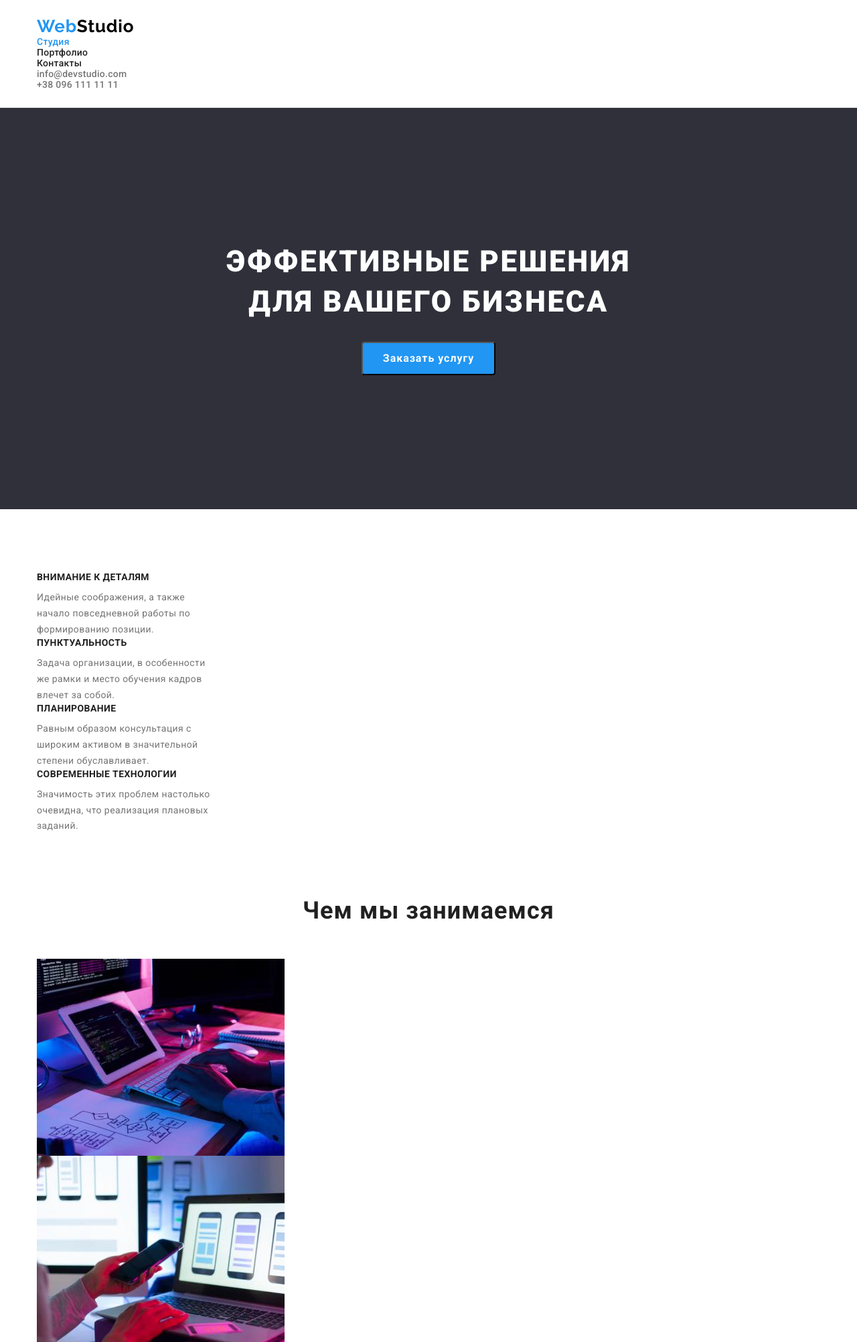
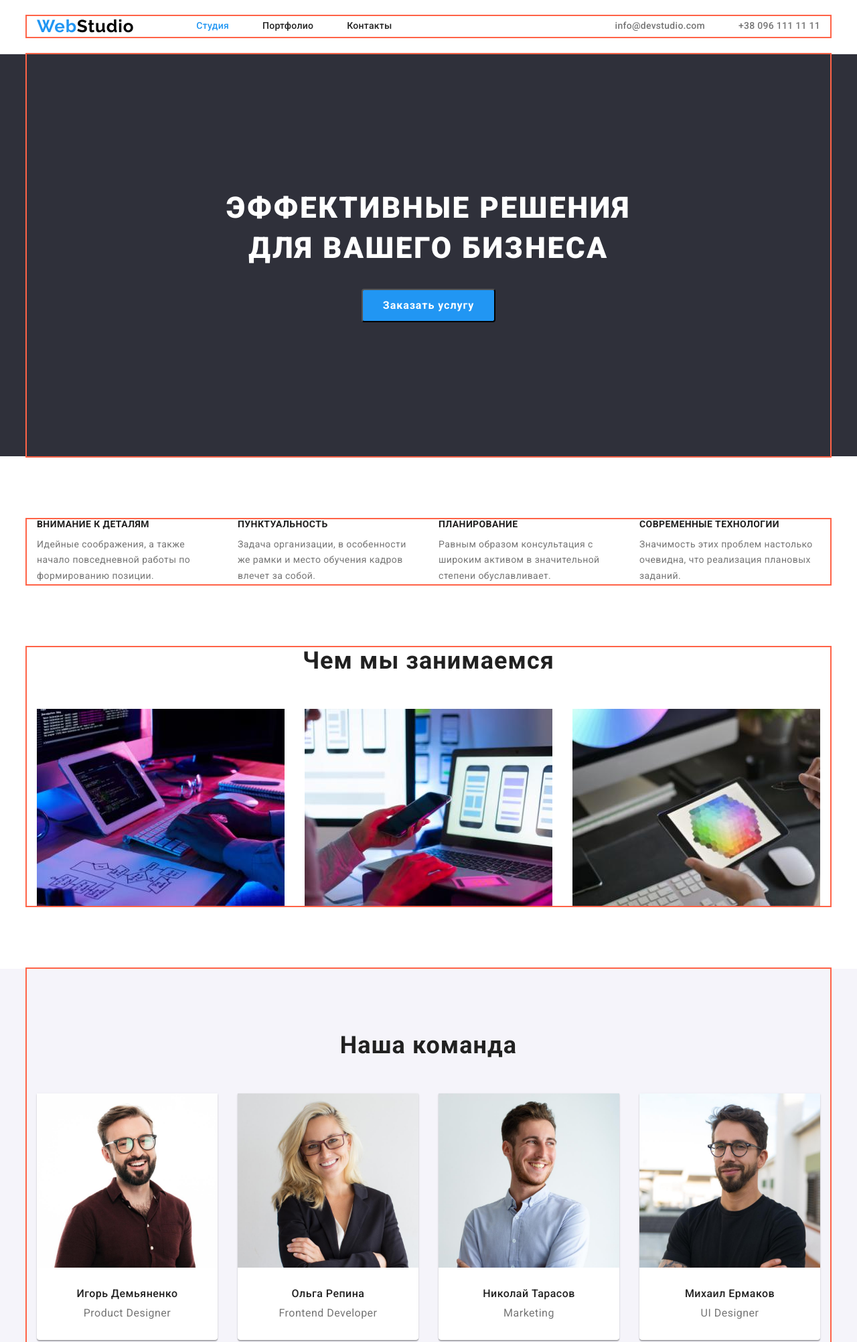
Before and after one commit to LiSazonova/goit-markup-hw-03, a plain HTML site: page index.html in a window 1280 px wide. Shown: the top 2003 px of the page at 67% size. Drawn offline with nearby package versions, Linux system fonts and the light colour scheme.

Commit message:
update css

```diff
--- a/css/styles.css
+++ b/css/styles.css
@@ -46,7 +46,7 @@ body {
     margin: 0 auto;
     padding-left: 15px;
     padding-right: 15px;
-    /* outline: 2px solid tomato; */
+    outline: 2px solid tomato;
 }
 
 .list {
@@ -58,14 +58,21 @@ body {
 }
 
 .header {
+    padding-top: 24px;
+    padding-bottom: 25px;
     margin-bottom: 0;
     border-bottom: 1px solid #ECECEC
 }
 
-.header-content {
-    padding-top: 24px;
-    padding-bottom: 25px;
+.header-container {
+    display: flex;
+    align-items: center;
 }
+
+.header-list {
+    display: flex;
+}
+
 
 .header-logo {
     font-family: 'Raleway';
@@ -74,10 +81,15 @@ body {
     line-height: 1.19;
     letter-spacing: 0.03em;
     color: var(--logo-color);
+    margin-right: 93px;
 }
 
 .logo-accent {
     color: var(--first-accent-color);
+}
+
+.header-item:not(:last-child) {
+    margin-right: 50px;
 }
 
 .header-link {
@@ -97,6 +109,10 @@ body {
     color: var(--first-accent-color);
 }
 
+.header-mail {
+    margin-right: 50px;
+}
+
 .header-mail,
 .header-tel {
     font-weight: 500;
@@ -114,6 +130,10 @@ body {
 .header-mail:focus,
 .header-tel:focus {
     color: var(--first-accent-color);
+}
+
+.header-connect {
+    margin-left: auto;
 }
 
 .hero {
@@ -176,11 +196,13 @@ body {
     padding-bottom: 47px;
 }
 
-/* .features-list {
-                display: flex;
-            justify-content: center;
-            margin-right: 30px;
-        } */
+.features-list {
+    display: flex;
+}
+
+.features-item:not(:last-child) {
+    margin-right: 30px;
+}
 
 .features-title {
     font-weight: 700;
@@ -205,6 +227,10 @@ body {
     padding-bottom: 94px;
 }
 
+.about-list {
+    display: flex;
+}
+
 .about-title {
     font-weight: 700;
     font-size: 36px;
@@ -213,6 +239,10 @@ body {
     letter-spacing: 0.03em;
     color: var(--first-text-color);
     margin-bottom: 50px;
+}
+
+.about-item:not(:last-child) {
+    margin-right: 30px;
 }
 
 .team {
@@ -234,6 +264,14 @@ body {
     margin-bottom: 50px;
 }
 
+.team-list {
+    display: flex;
+}
+
+.team-item:not(:last-child) {
+    margin-right: 30px;
+}
+
 .team-subtitle {
     font-weight: 500;
     font-size: 16px;
@@ -252,6 +290,13 @@ body {
     letter-spacing: 0.03em;
     color: var(--second-text-color);
     padding-bottom: 30px;
+}
+
+.team-item {
+    box-shadow: 0px 1px 3px rgba(0, 0, 0, 0.12), 0px 1px 1px rgba(0, 0, 0, 0.14), 0px 2px 1px rgba(0, 0, 0, 0.2);
+    border-radius: 0px 0px 4px 4px;
+    width: 270px;
+    background-color: var(--first-background-color);
 }
 
 .footer {
@@ -332,8 +377,8 @@ body {
 }
 
 .work {
-padding-top: 94px;
-padding-bottom: 94px;
+    padding-top: 94px;
+    padding-bottom: 94px;
 }
 
 .work-list {
@@ -350,6 +395,7 @@ padding-bottom: 94px;
     letter-spacing: 0.06em;
     color: var(--first-text-color);
 }
+
 .work-text {
     font-size: 16px;
     line-height: 1.88;
@@ -357,6 +403,12 @@ padding-bottom: 94px;
     color: var(--second-text-color);
 }
 
+.work-content {
+    width: 370px;
+    background: var(--first-background-color);
+    border: 1px solid #EEEEEE;
+}
+
 /* .work-item {
     margin-right: 30px;
 } */
--- a/index.html
+++ b/index.html
@@ -20,8 +20,7 @@
 <body>
     <!--Header-->
     <header class="header">
-        <div class="container">
-            <div class="header-content">
+        <div class="container header-container">
             <a href="" class="header-logo link"><span class="logo-accent">Web</span>Studio</a>
             <nav class="header-nav">
                 <ul class="header-list list">
@@ -30,6 +29,7 @@
                     <li class="header-item"><a href="" class="header-link link">Контакты</a></li>
                 </ul>
             </nav>
+            <div class="header-connect">
                 <ul class="header-list list">
                     <li><a class="header-mail link" href="mailto:info@devstudio.com">info@devstudio.com</a></li>
                     <li><a class="header-tel link" href="tel:+380961111111">+38 096 111 11 11</a></li>
@@ -96,8 +96,7 @@
         </section>
         <!--Наша Команда-->
         <section class="team">
-            <div class="container">
-                <div class="team-content">
+            <div class="container team-content">
                 <h2 class="team-title">Наша команда</h2>
                 <ul class="team-list list">
                     <li class="team-item">
@@ -122,7 +121,6 @@
                     </li>
                 </ul>
             </div>
-            </div>
         </section>
     </main>
     <!--Footer-->
```
Lines whose indentation alone changed are shown as unchanged.
